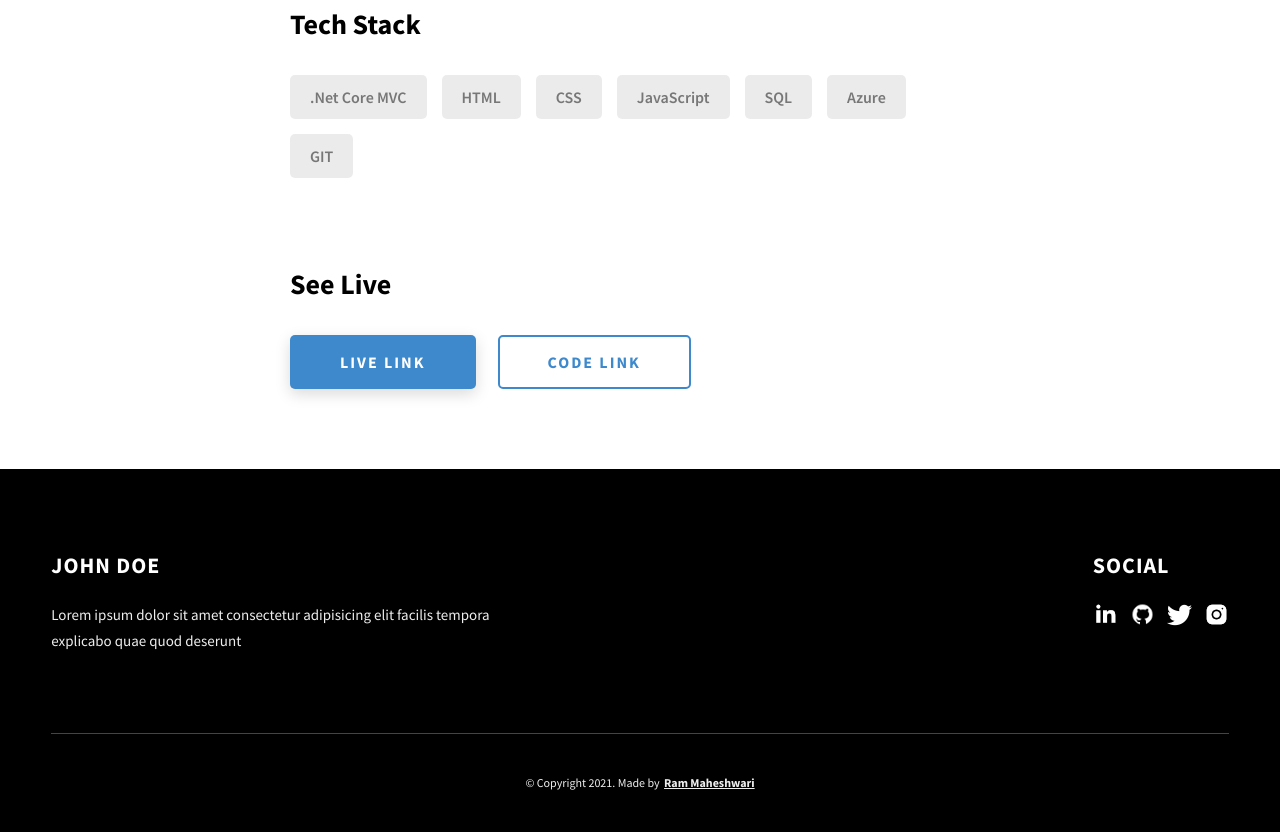
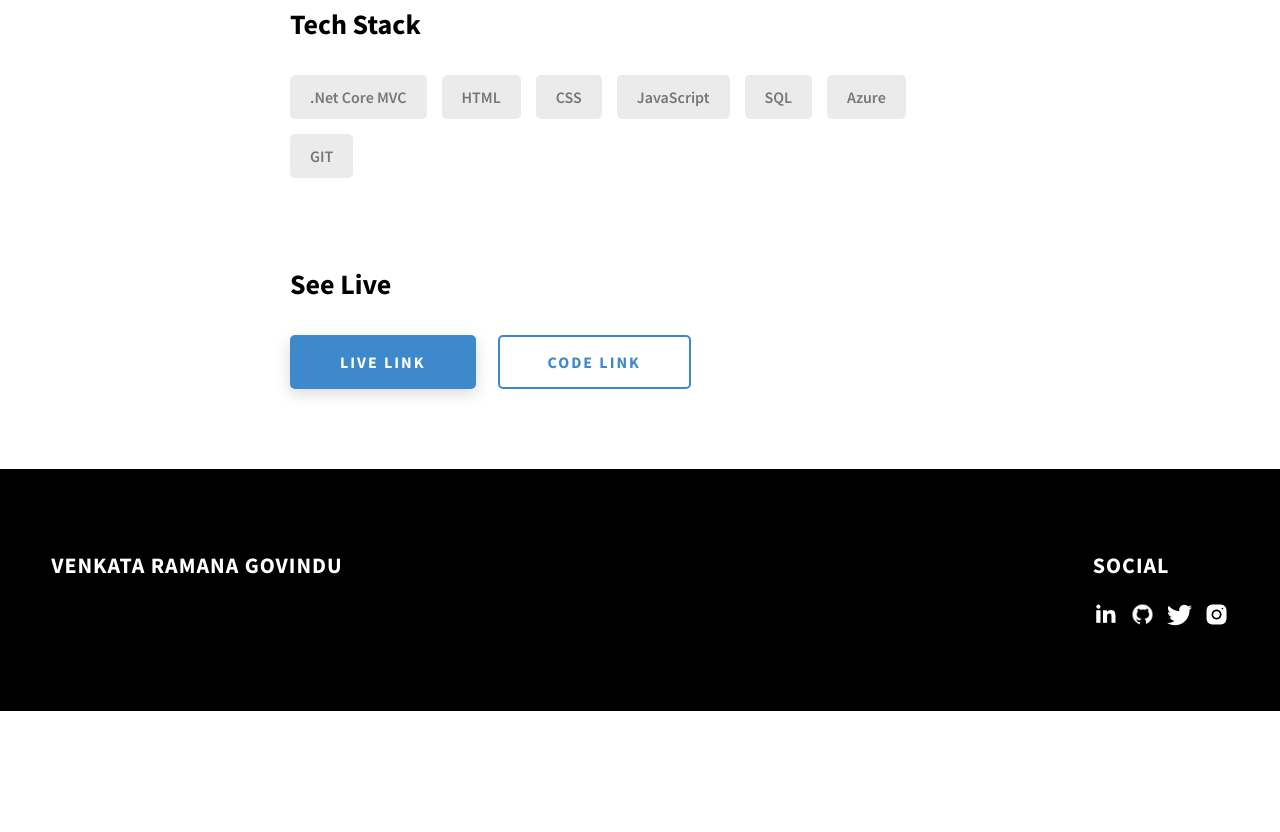
Before and after one commit to venkataramanagovindu/portfolio, a website: page project-1.html in a window 1280 px wide. Shown: the part 5139-5971 px from the top of the page. After the commit the page ends 5850 px from the top, so only its background shows below. Drawn offline with Linux system fonts and the light colour scheme.

```diff
--- a/project-1.html
+++ b/project-1.html
@@ -299,19 +299,10 @@
             </div>
           </div>
           <div class="main-footer__row main-footer__row-2">
-            <h4 class="heading heading-sm text-lt">John Doe</h4>
+            <h4 class="heading heading-sm text-lt">Venkata Ramana Govindu</h4>
             <p class="main-footer__short-desc">
-              Lorem ipsum dolor sit amet consectetur adipisicing elit facilis
-              tempora explicabo quae quod deserunt
             </p>
           </div>
-        </div>
-
-        <div class="main-footer__lower">
-          &copy; Copyright 2021. Made by
-          <a rel="noreferrer" target="_blank" href="https://rammaheshwari.com"
-            >Ram Maheshwari</a
-          >
         </div>
       </div>
     </footer>
```
Also changed, not shown: index.html (+3 -3 lines).
